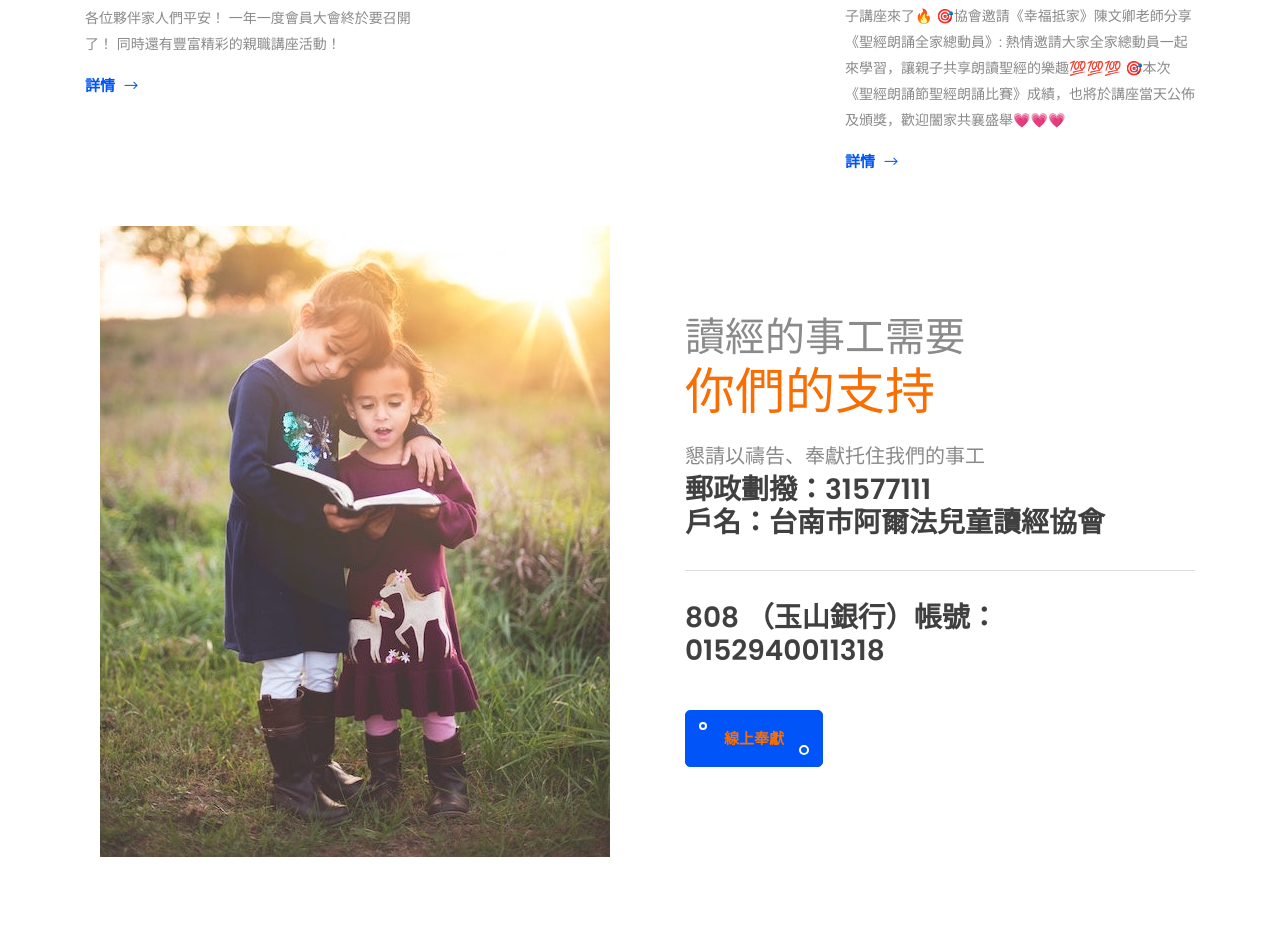
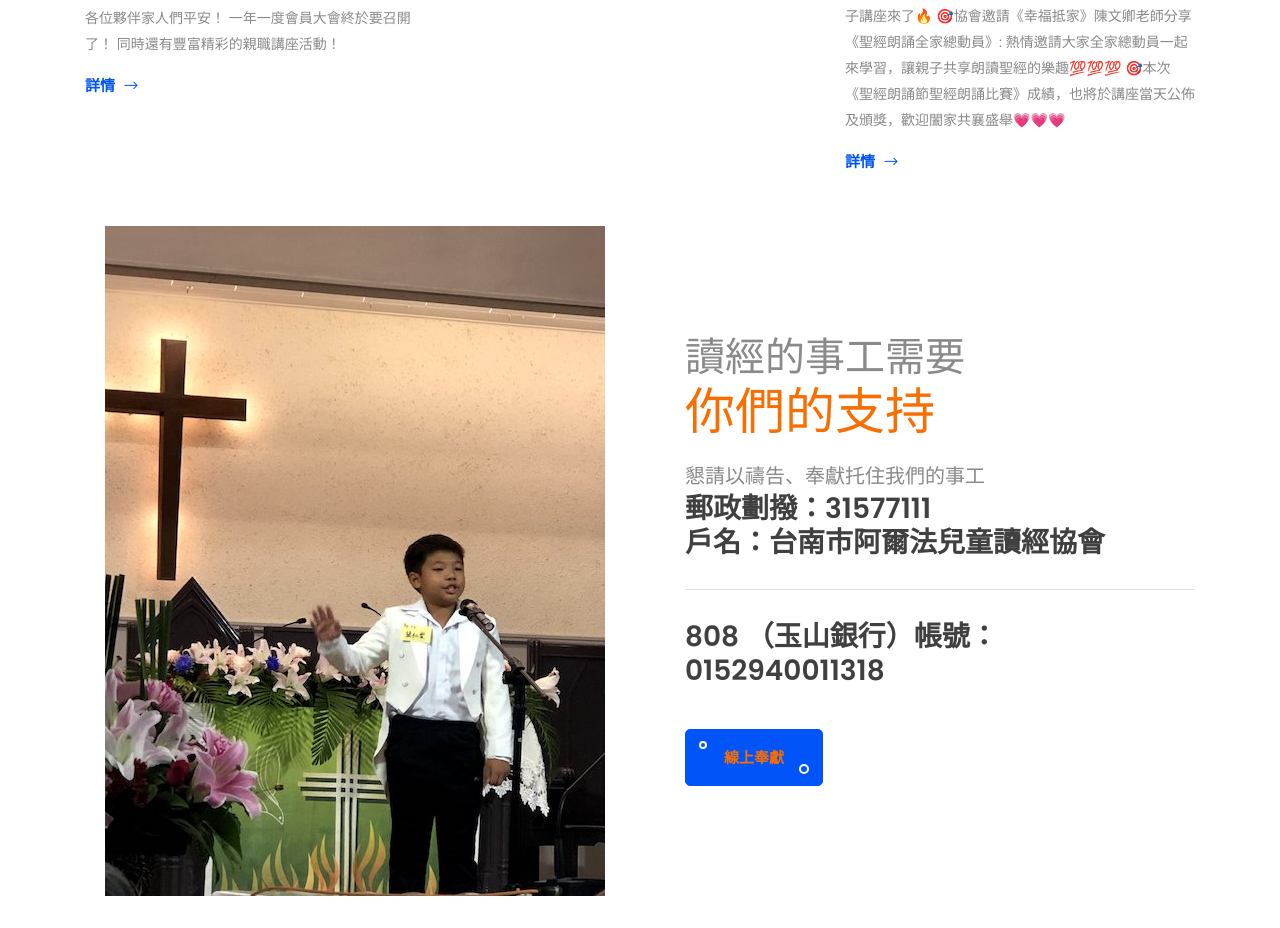
Before and after one commit to alpha6309/website, a Jekyll site: the page built from index.html, in a window 1280 px wide. Shown: the part 1870-2798 px from the top of the page. Built offline with Jekyll 4.4.1, drawn with Linux system fonts in a browser that asks for light colours; comment, search, counter and statistics services are not loaded.

Commit message:
換支持事工照片

```diff
--- a/_includes/about.html
+++ b/_includes/about.html
@@ -5,7 +5,7 @@
             <div class="row align-items-center">
                 <div class="col-lg-6">
                     <div class="about-thumb text-center">
-                        <img src="{{site.baseurl}}/assets/images/2-girl-bible.jpg" loading="lazy" title="Photo by Ben White on Unsplash">
+                        <img src="{{site.baseurl}}/assets/images/boy-on-stage.jpg" loading="lazy" >
                     </div>
                 </div>
                 <div class="col-lg-6">
```
Also changed, not shown: assets/images/boy-on-stage.jpg (added).
